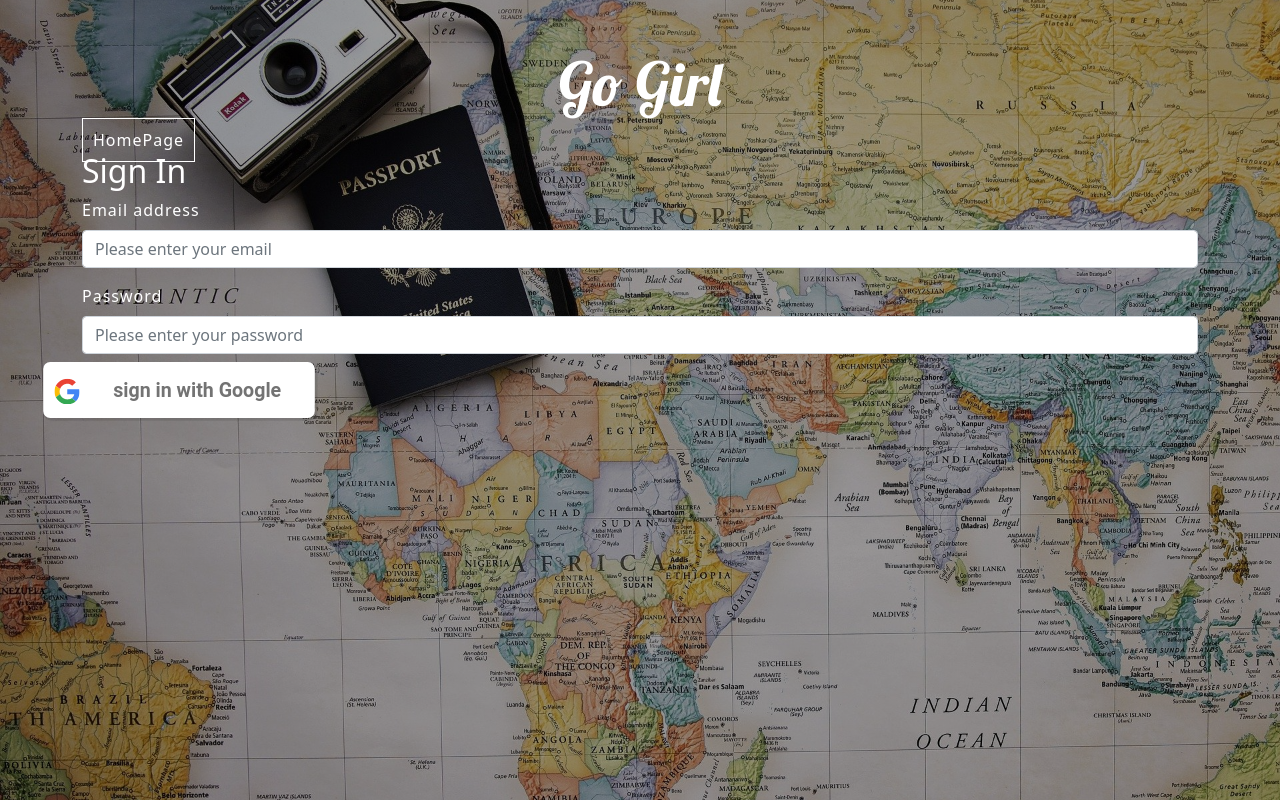
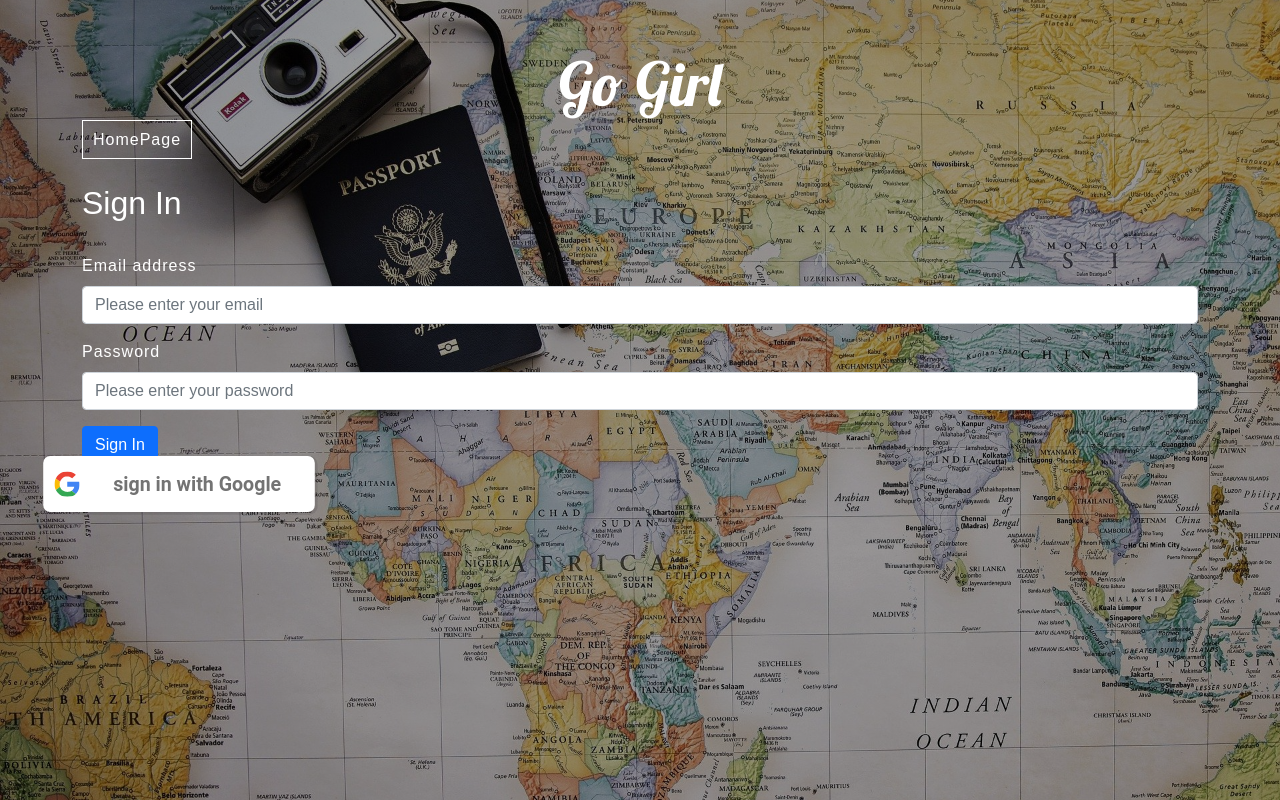
Before and after one commit to rwood022/goGirl, a React (Create React App) app in the folder front_end/: page /signin in a window 1280 px wide. Built offline with nearby package versions, Linux system fonts and the light colour scheme.

Commit message:
front-end button displays,

```diff
--- a/front_end/package.json
+++ b/front_end/package.json
@@ -43,5 +43,10 @@
       "last 1 firefox version",
       "last 1 safari version"
     ]
+  },
+  "devDependencies": {
+    "concurrently": "^7.0.0",
+    "webpack": "^5.70.0",
+    "webpack-cli": "^4.9.2"
   }
 }
--- a/front_end/src/App.js
+++ b/front_end/src/App.js
@@ -1,11 +1,12 @@
 import React, { useEffect } from "react";
 import"./styles.css";
 import { Button } from "react-bootstrap";
-import { Redirect } from "react-router-dom";
-import Header from "./components/Header";
-import { gapi } from 'gapi-script';
+// import { Redirect } from "react-router-dom";
+// import Header from "./components/Header";
+// import { gapi } from 'gapi-script';
+import Auth from './components/Auth';
 
-const clientId = "181782094880-j468gjdl5lnthk3g0657ac450o4qrmb6.apps.googleusercontent.com"
+// const clientId = "181782094880-j468gjdl5lnthk3g0657ac450o4qrmb6.apps.googleusercontent.com"
 
 import S3 from "./components/S3";
 
@@ -14,14 +15,14 @@ const App = (props) => {
 
   useEffect(() => {
 
-    function start() {
-      gapi.client.init({
-        clientId: clientId,
-        scope: ""
-      })
-    };
+    // function start() {
+    //   gapi.client.init({
+    //     clientId: clientId,
+    //     scope: ""
+    //   })
+    // };
 
-    gapi.load('client:auth2', start);
+    // gapi.load('client:auth2', start);
 
     const { match } = props;
     const { path = "/" } = match;
@@ -50,9 +51,8 @@ const App = (props) => {
         >
           Sign In
         </Button> */}
-      <LoginButton/>
-      <LogoutButton/>
 
+          <Auth />
         <Button
           variant="info"
           className="signup-btn"
--- a/front_end/src/components/Auth.js
+++ b/front_end/src/components/Auth.js
@@ -1,11 +1,11 @@
 import React from 'react';
-import 'GoogleButton.css';
+import './GoogleButton.css';
 
 
 export default function Auth() {
 
     return(
-        <form action="http://localhost:4000/auth/google">
+        <form action="http://localhost:3001/auth/google">
           <button type="submit" className="google-button">
             <span className="google-button__icon">
               <svg viewBox="0 0 366 372" xmlns="http://www.w3.org/2000/svg"><path d="M125.9 10.2c40.2-13.9 85.3-13.6 125.3 1.1 22.2 8.2 42.5 21 59.9 37.1-5.8 6.3-12.1 12.2-18.1 18.3l-34.2 34.2c-11.3-10.8-25.1-19-40.1-23.6-17.6-5.3-36.6-6.1-54.6-2.2-21 4.5-40.5 15.5-55.6 30.9-12.2 12.3-21.4 27.5-27 43.9-20.3-15.8-40.6-31.5-61-47.3 21.5-43 60.1-76.9 105.4-92.4z" id="Shape" fill="#EA4335"/><path d="M20.6 102.4c20.3 15.8 40.6 31.5 61 47.3-8 23.3-8 49.2 0 72.4-20.3 15.8-40.6 31.6-60.9 47.3C1.9 232.7-3.8 189.6 4.4 149.2c3.3-16.2 8.7-32 16.2-46.8z" id="Shape" fill="#FBBC05"/><path d="M361.7 151.1c5.8 32.7 4.5 66.8-4.7 98.8-8.5 29.3-24.6 56.5-47.1 77.2l-59.1-45.9c19.5-13.1 33.3-34.3 37.2-57.5H186.6c.1-24.2.1-48.4.1-72.6h175z" id="Shape" fill="#4285F4"/><path d="M81.4 222.2c7.8 22.9 22.8 43.2 42.6 57.1 12.4 8.7 26.6 14.9 41.4 17.9 14.6 3 29.7 2.6 44.4.1 14.6-2.6 28.7-7.9 41-16.2l59.1 45.9c-21.3 19.7-48 33.1-76.2 39.6-31.2 7.1-64.2 7.3-95.2-1-24.6-6.5-47.7-18.2-67.6-34.1-20.9-16.6-38.3-38-50.4-62 20.3-15.7 40.6-31.5 60.9-47.3z" fill="#34A853"/></svg>
--- a/front_end/src/components/SignIn.js
+++ b/front_end/src/components/SignIn.js
@@ -65,9 +65,9 @@ const SignIn = (props) => {
             onChange={handleInputChange}
           />
         </Form.Group>
-        {/* <Button variant="primary" type="submit">
+        <Button variant="primary" type="submit">
           Sign In
-        </Button> */}
+        </Button>
         <SignInButton />
       </Form>
     </div>
--- a/front_end/src/index.js
+++ b/front_end/src/index.js
@@ -1,6 +1,6 @@
 import React from "react";
 import ReactDOM from "react-dom";
-import App from "./App";
+// import App from "./App";
 import "bootstrap/dist/css/bootstrap.min.css";
 import "./styles.css";
 import AppRouter from "./router/AppRouter";
```
Also changed, not shown: front_end/src/components/Logout.js (added), 1 other file (tests, documents, lock files or other folders).
